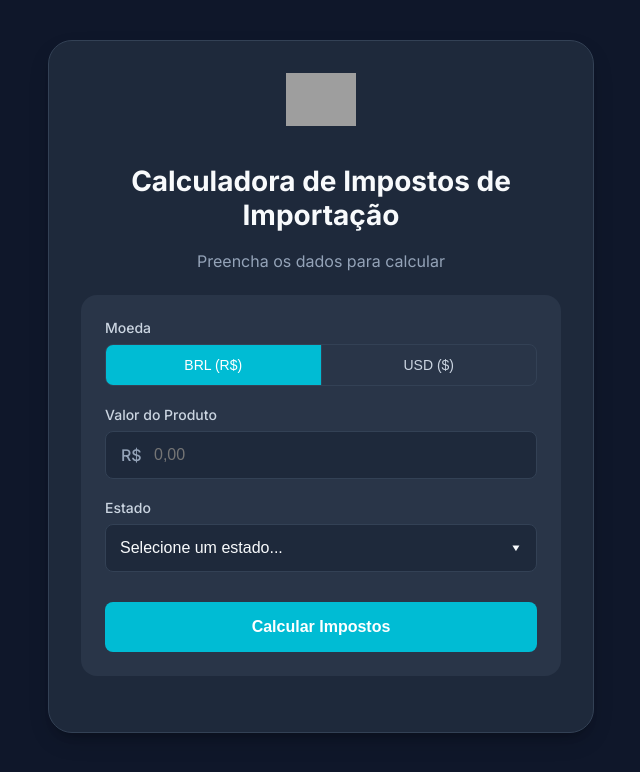
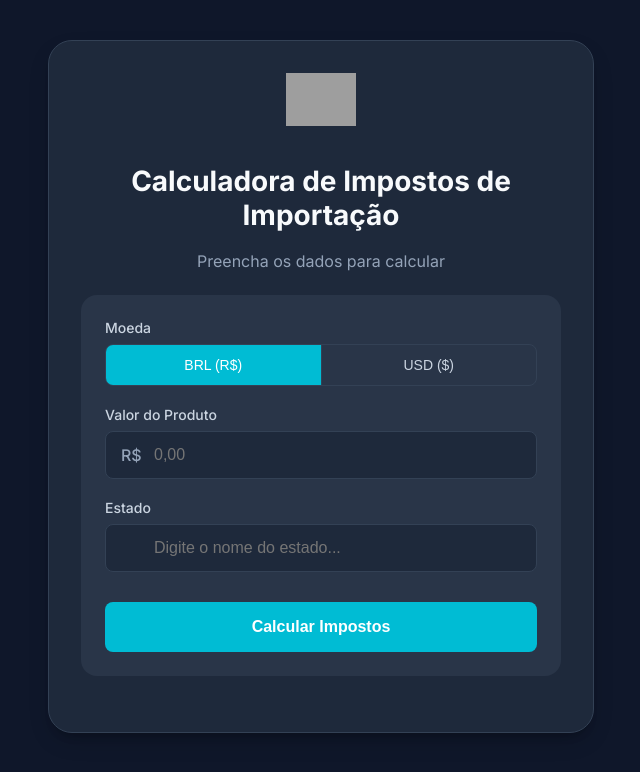
Before and after one commit to zontaggio/tax-calculator, a React (Create React App) app: page / in a window 1280 px wide. Shown: the top 772 px of the page, without its empty margins (319-959 px from the left). Built offline with nearby package versions, Linux system fonts and the light colour scheme; grey boxes are pictures that could not be loaded.

Commit message:
fix: ghost touch

```diff
--- a/src/App.js
+++ b/src/App.js
@@ -38,22 +38,27 @@ function App() {
   const [calculation, setCalculation] = useState(null);
   const [currency, setCurrency] = useState('BRL');
   const [dollarRate, setDollarRate] = useState('');
-  const [isDropdownOpen, setIsDropdownOpen] = useState(false);
+  const [stateSearch, setStateSearch] = useState('');
+  const [showStateOptions, setShowStateOptions] = useState(false);
   const dropdownRef = useRef(null);
 
+  // Filtra os estados baseado na busca
+  const filteredStates = Object.entries(states).filter(([uf, { name }]) => {
+    const searchTerm = stateSearch.toLowerCase();
+    return name.toLowerCase().includes(searchTerm) || uf.toLowerCase().includes(searchTerm);
+  });
+
   useEffect(() => {
-    if (!isDropdownOpen) return;
+    if (!showStateOptions) return;
 
     const handleOutsideClick = (event) => {
       if (dropdownRef.current && !dropdownRef.current.contains(event.target)) {
-        // Pequeno delay para mobile para não interferir com scroll
         setTimeout(() => {
-          setIsDropdownOpen(false);
+          setShowStateOptions(false);
         }, 100);
       }
     };
 
-    // Só adiciona o listener após um pequeno delay para evitar fechar imediatamente
     const timeoutId = setTimeout(() => {
       document.addEventListener('mousedown', handleOutsideClick);
       document.addEventListener('touchstart', handleOutsideClick);
@@ -64,11 +69,28 @@ function App() {
       document.removeEventListener('mousedown', handleOutsideClick);
       document.removeEventListener('touchstart', handleOutsideClick);
     };
-  }, [isDropdownOpen]);
+  }, [showStateOptions]);
 
   const handleStateSelect = (uf) => {
     setSelectedState(uf);
-    setIsDropdownOpen(false);
+    setStateSearch(states[uf].name);
+    setShowStateOptions(false);
+  };
+
+  const handleStateSearchChange = (e) => {
+    const value = e.target.value;
+    setStateSearch(value);
+    setShowStateOptions(value.length > 0);
+
+    // Se o valor digitado corresponder exatamente a um estado, seleciona automaticamente
+    const exactMatch = Object.entries(states).find(([uf, { name }]) =>
+      name.toLowerCase() === value.toLowerCase()
+    );
+    if (exactMatch) {
+      setSelectedState(exactMatch[0]);
+    } else {
+      setSelectedState('');
+    }
   };
 
   const calculateTaxes = () => {
@@ -186,20 +208,18 @@ function App() {
           <div className="form-group" ref={dropdownRef}>
             <label htmlFor="state">Estado</label>
             <div className="custom-select-container">
-              <button
-                type="button"
-                className="custom-select-button"
-                onClick={() => setIsDropdownOpen(!isDropdownOpen)}
-                onTouchEnd={() => setIsDropdownOpen(!isDropdownOpen)}
-              >
-                <span>
-                  {selectedState ? states[selectedState].name : 'Selecione um estado...'}
-                </span>
-                <span className="custom-select-arrow">▼</span>
-              </button>
-              {isDropdownOpen && (
+              <input
+                type="text"
+                id="state"
+                className="form-control"
+                placeholder="Digite o nome do estado..."
+                value={stateSearch}
+                onChange={handleStateSearchChange}
+                onFocus={() => setShowStateOptions(stateSearch.length > 0)}
+              />
+              {showStateOptions && filteredStates.length > 0 && (
                 <div className="custom-select-options">
-                  {Object.entries(states).map(([uf, { name, icms }]) => (
+                  {filteredStates.map(([uf, { name }]) => (
                     <div
                       key={uf}
                       className="custom-select-option"
@@ -208,7 +228,7 @@ function App() {
                     >
                       {name}
                       <span className="icms-badge-custom">
-                        {Math.round(icms * 100)}% ICMS
+                        {Math.round(states[uf].icms * 100)}% ICMS
                       </span>
                     </div>
                   ))}
```
